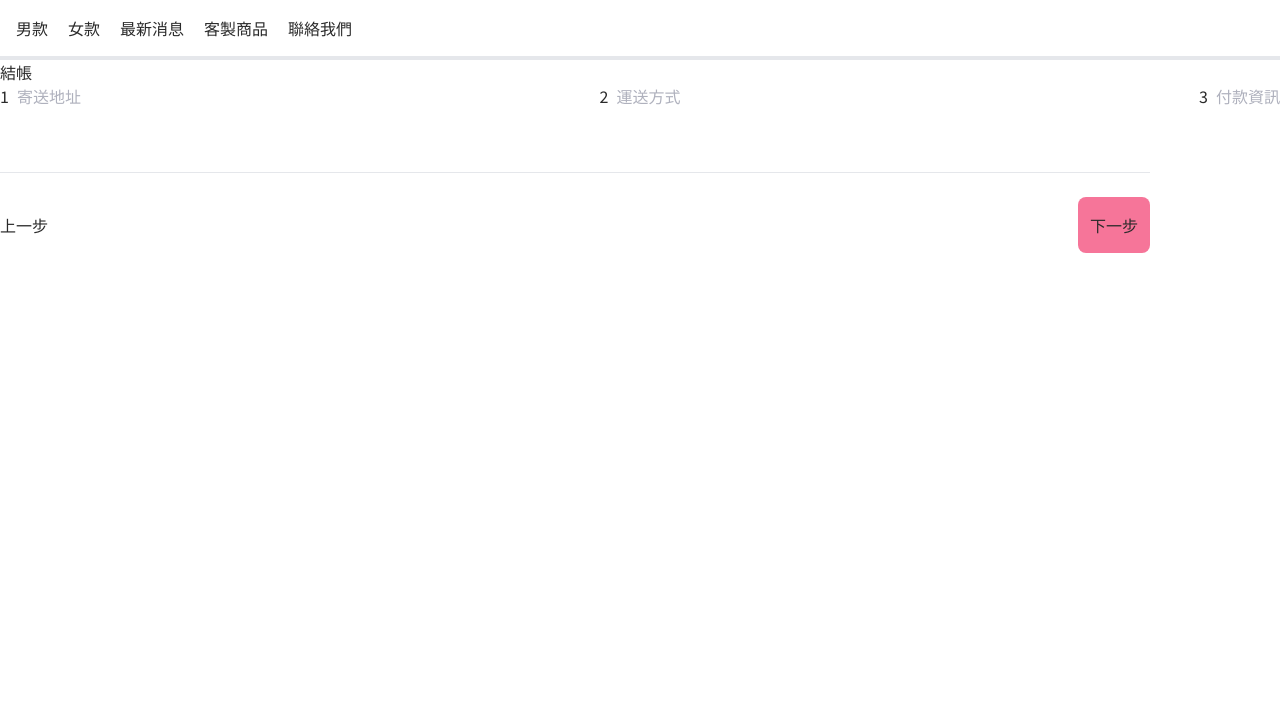
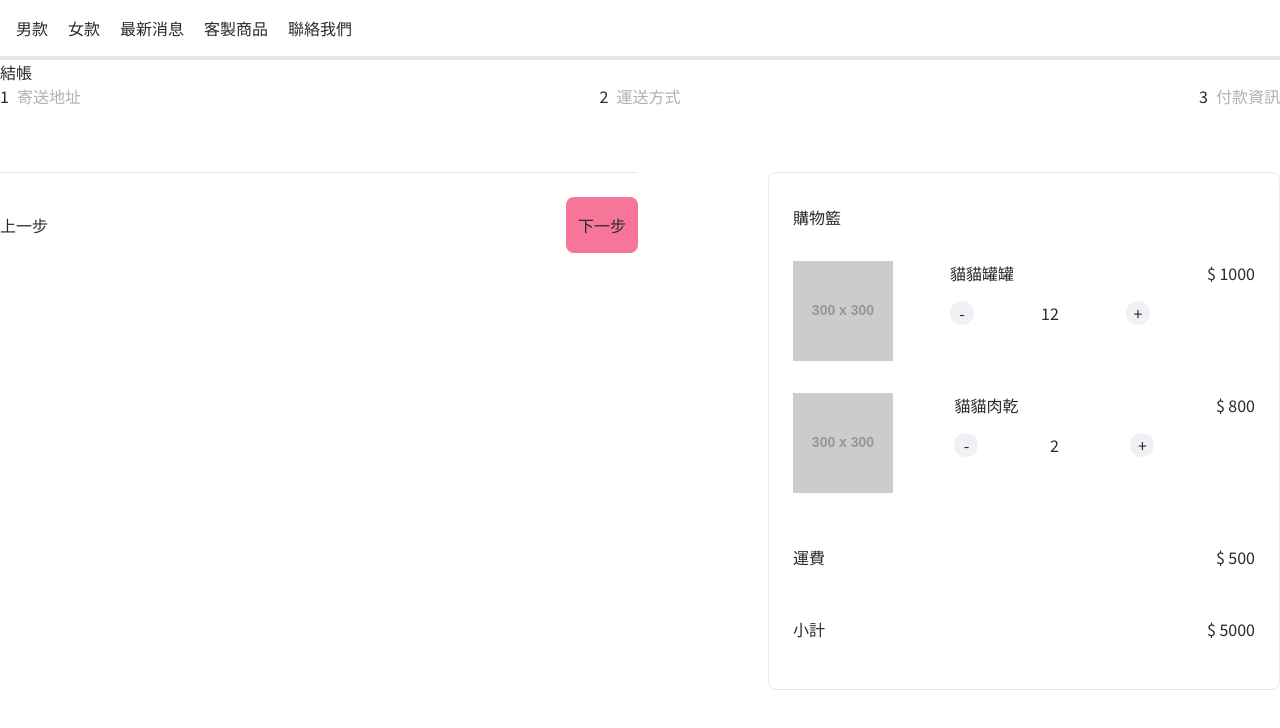
Before and after one commit to shijia22/react-alpha-shop, a React (Vite) app: page / in a window 1280 px wide. Shown: the top 728 px of the page. Built offline with nearby package versions, Linux system fonts and the light colour scheme.

Commit message:
feat: 🎸 Cart

```diff
--- a/src/App.jsx
+++ b/src/App.jsx
@@ -3,6 +3,7 @@ import './App.css'
 import StepProgress from '../src/components/StepProgress';
 import Header from '../src/components/Header'
 import ProgressControl from '../src/components/ProgressControl';
+import Cart from '../src/components/Cart';
 
 function App() {
 
@@ -10,12 +11,13 @@ function App() {
     <div classNameName="px-40 max-w-[1440px] min-h-screen">
       <Header />
       <h1 classNameName="mb-12">結帳</h1>
-      <div className="flex flex-col">
-      <StepProgress />
+      <StepProgress/>
+      <div className="flex">
         <div className="flex-grow mr-[8.125rem]">
           <ProgressControl />
         </div>
         <div className="w-2/5">
+          <Cart />
         </div>
       </div>
     </div>
--- /dev/null
+++ b/src/components/Cart/index.jsx
@@ -0,0 +1,44 @@
+import { React } from 'react';
+
+const Cart = () => {
+  return (
+    <div className="container py-8 px-6 border divide-[#f0f0f5] rounded-lg">
+      <h2 className="mb-8">購物籃</h2>
+      <div
+        className="mb-8 flex justify-between">
+        <img alt="" src='https://fakeimg.pl/300x300/' className='w-[100px] h-[100px]'/>
+        <div className="items-center min-w-[200px]">
+          <span>貓貓罐罐</span>
+          <div className="flex justify-between mt-4">
+            <button className="w-6 h-6 rounded-3xl bg-[#f0f0f5]">-</button>
+            <span>12</span>
+            <button className="w-6 h-6 rounded-3xl bg-[#f0f0f5]">+</button>
+          </div>
+        </div >
+        <div>$ 1000</div>
+      </div>
+      <div
+        className="mb-8 flex justify-between">
+        <img alt="" src='https://fakeimg.pl/300x300/' className='w-[100px] h-[100px]' />
+        <div className="items-center min-w-[200px]">
+          <span>貓貓肉乾</span>
+          <div className="flex justify-between mt-4">
+            <button className="w-6 h-6 rounded-3xl bg-[#f0f0f5]">-</button>
+            <span>2</span>
+            <button className="w-6 h-6 rounded-3xl bg-[#f0f0f5]">+</button>
+          </div>
+        </div >
+        <div>$ 800</div>
+      </div>
+      <div className="pt-5 pb-8 my-4 flex justify-between">
+        <span>運費</span>
+        <span>$ 500</span>
+      </div>
+      <div className="my-4 flex justify-between">
+        <span>小計</span>
+        <span>$ 5000</span>
+      </div>
+    </div >
+  );
+};
+export default Cart;
```
